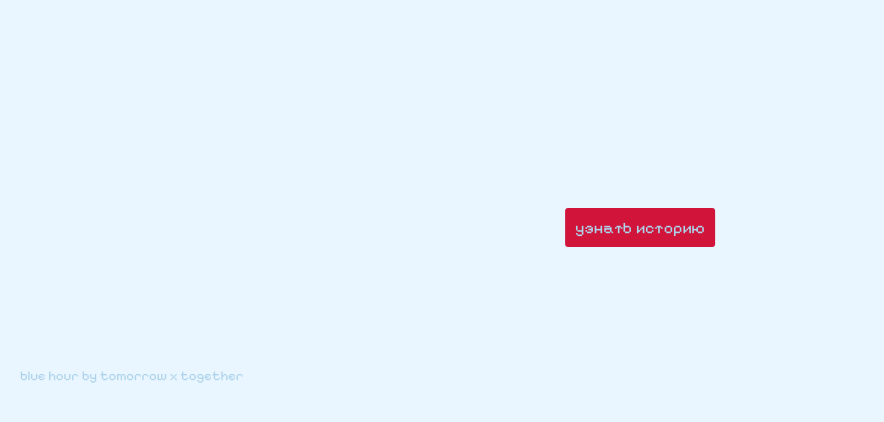
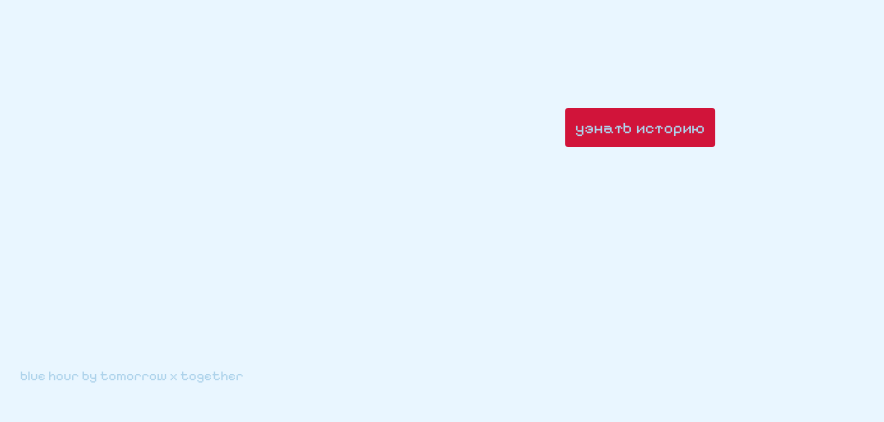
Before and after one commit to m4rreo/but-u-r-not-red-flower-bro, a plain HTML site: page index.html in a window 1280 px wide. Both pictures are taken after a click on the picture 640 px from the left and 346 px from the top of the page. Shown: the part 192-614 px from the top of the page, without its empty margins (0-884 px from the left). Drawn offline with Linux system fonts and the light colour scheme.

Commit message:
Update styles.css

```diff
--- a/styles.css
+++ b/styles.css
@@ -100,7 +100,7 @@ body {
     padding: 10px 10px;
     font-size: medium;
     position: absolute;
-    top: 50%;
+    top: 300px;
     left: 50%;
     transform: translateX(-50%);
     cursor: pointer;
```
